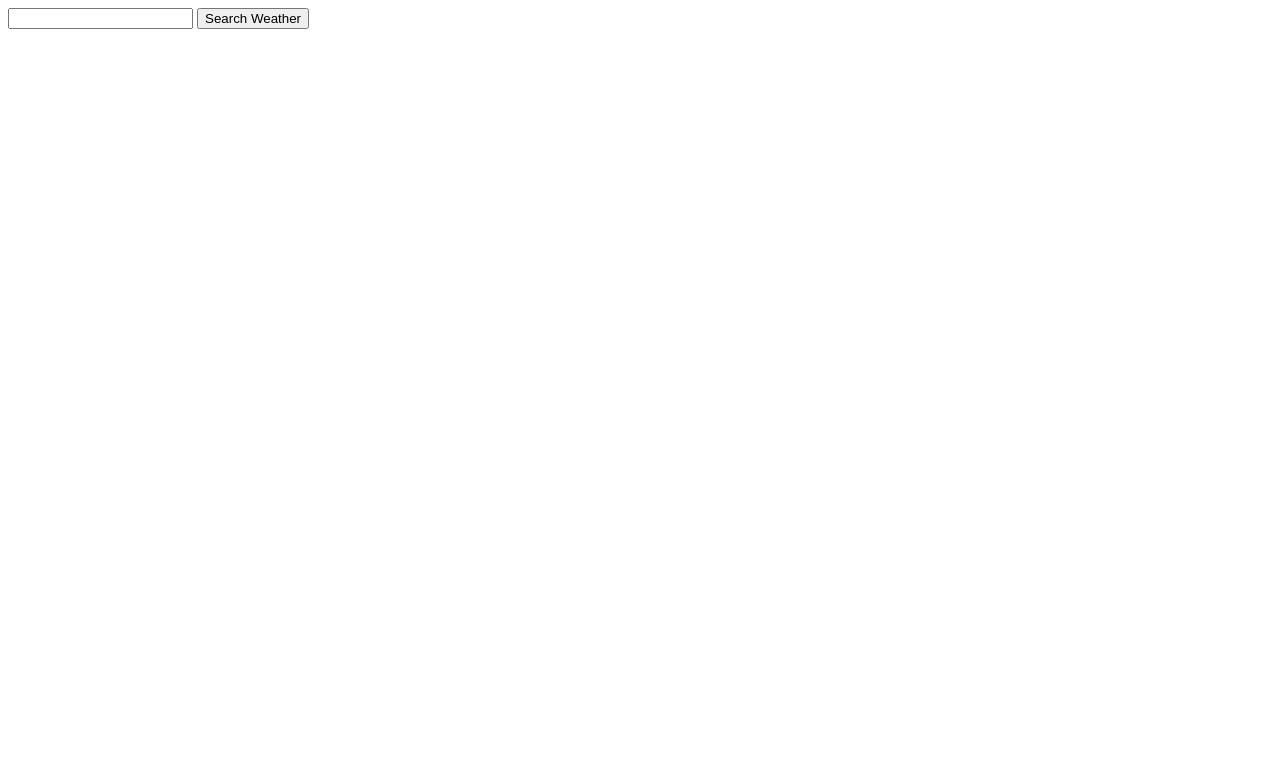
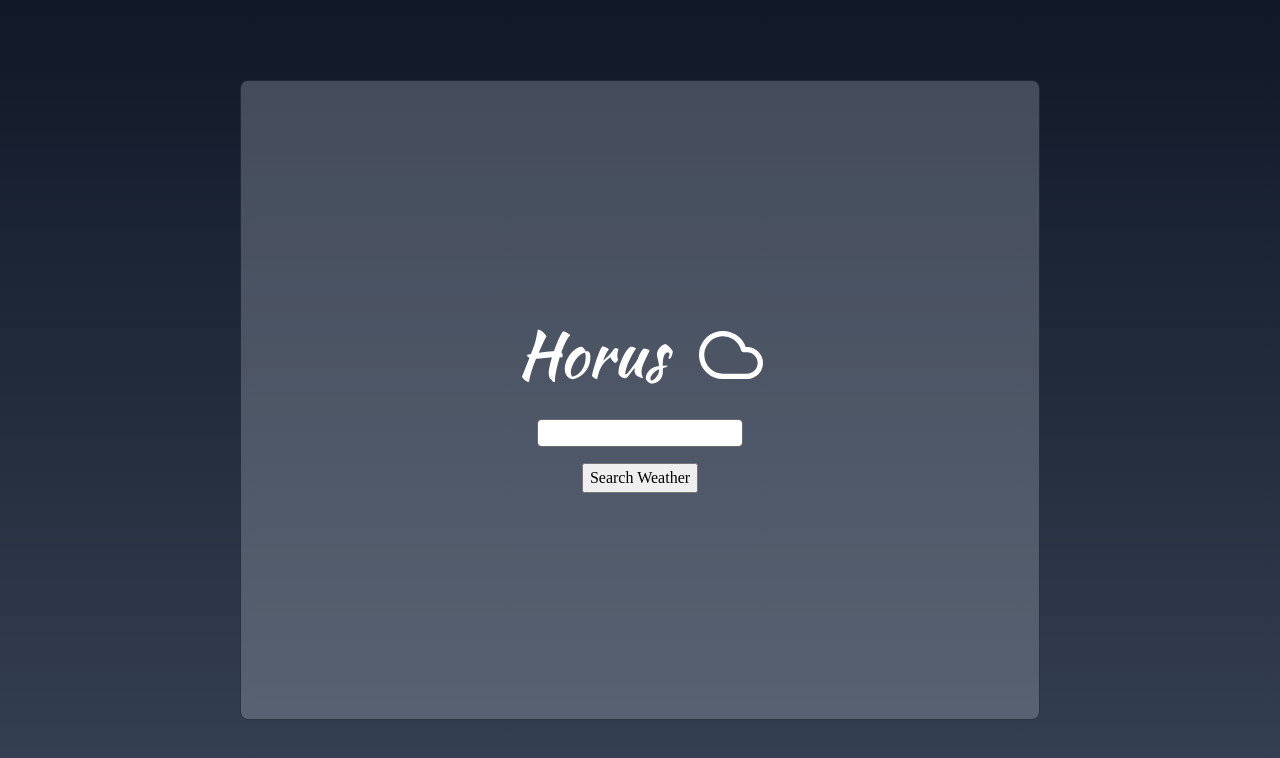
Before and after one commit to ImNotTheBoi/odin-weather, a website built with webpack: page src/template.html in a window 1280 px wide. Built offline with nearby package versions, Linux system fonts and the light colour scheme.

Commit message:
Header Design

```diff
--- a/src/styles.css
+++ b/src/styles.css
@@ -0,0 +1,126 @@
+/*
+  Josh's Custom CSS Reset
+  https://www.joshwcomeau.com/css/custom-css-reset/
+*/
+
+*,
+*::before,
+*::after {
+  box-sizing: border-box;
+}
+
+* {
+  margin: 0;
+}
+
+body {
+  line-height: 1.5;
+  -webkit-font-smoothing: antialiased;
+}
+
+img,
+picture,
+video,
+canvas,
+svg {
+  display: block;
+  max-width: 100%;
+}
+
+input,
+button,
+textarea,
+select {
+  font: inherit;
+}
+
+p,
+h1,
+h2,
+h3,
+h4,
+h5,
+h6 {
+  overflow-wrap: break-word;
+}
+
+p {
+  text-wrap: pretty;
+}
+h1,
+h2,
+h3,
+h4,
+h5,
+h6 {
+  text-wrap: balance;
+}
+
+#root,
+#__next {
+  isolation: isolate;
+}
+
+@font-face {
+  font-family: "kaushan";
+  src:
+    url("fonts/kaushanscript-regular-webfont.woff") format("woff"),
+    url("fonts/kaushanscript-regular-webfont.woff2") format("woff2");
+  font-weight: normal;
+  font-style: normal;
+}
+
+body {
+  padding: 5em 0;
+  display: flex;
+  background-image: linear-gradient(
+    to bottom,
+    oklch(21% 0.034 264.665),
+    oklch(37.3% 0.034 259.733)
+  );
+  justify-content: center;
+  height: 100vh;
+}
+* {
+  color: white;
+}
+
+.content {
+  width: 50em;
+  height: 100%;
+  border: 0.1em solid oklch(12.964% 0.02739 261.707 / 0.514);
+  border-radius: 0.5em;
+  background-color: oklch(70.708% 0.02244 261.79 / 0.366);
+}
+
+.searchSection {
+  height: 100%;
+  display: flex;
+  align-items: center;
+  justify-content: center;
+  flex-direction: column;
+  gap: 1em;
+}
+
+header {
+  font-size: 4rem;
+  display: flex;
+  gap: 0.5em;
+  font-family: "kaushan";
+  align-items: center;
+}
+
+img {
+  height: 1em;
+}
+
+.location {
+  color: black;
+  text-align: center;
+  border: 0.1em solid rgba(0, 0, 0, 0.581);
+  border-radius: 0.3em;
+}
+
+.search {
+  color: black;
+}
--- a/src/template.html
+++ b/src/template.html
@@ -6,7 +6,13 @@
     <title>Document</title>
   </head>
   <body>
-    <input type="text" class="location" />
-    <button class="search">Search Weather</button>
+    <div class="content">
+      <div class="searchSection">
+        <header>Horus <img src="./cloud.svg" /></header>
+        <input type="text" class="location" />
+        <button class="search">Search Weather</button>
+      </div>
+      <div class="weatherSection"></div>
+    </div>
   </body>
 </html>
```
Also changed, not shown: src/cloud.svg (added), src/fonts/kaushanscript-regular-webfont.woff (added), src/fonts/kaushanscript-regular-webfont.woff2 (added).
